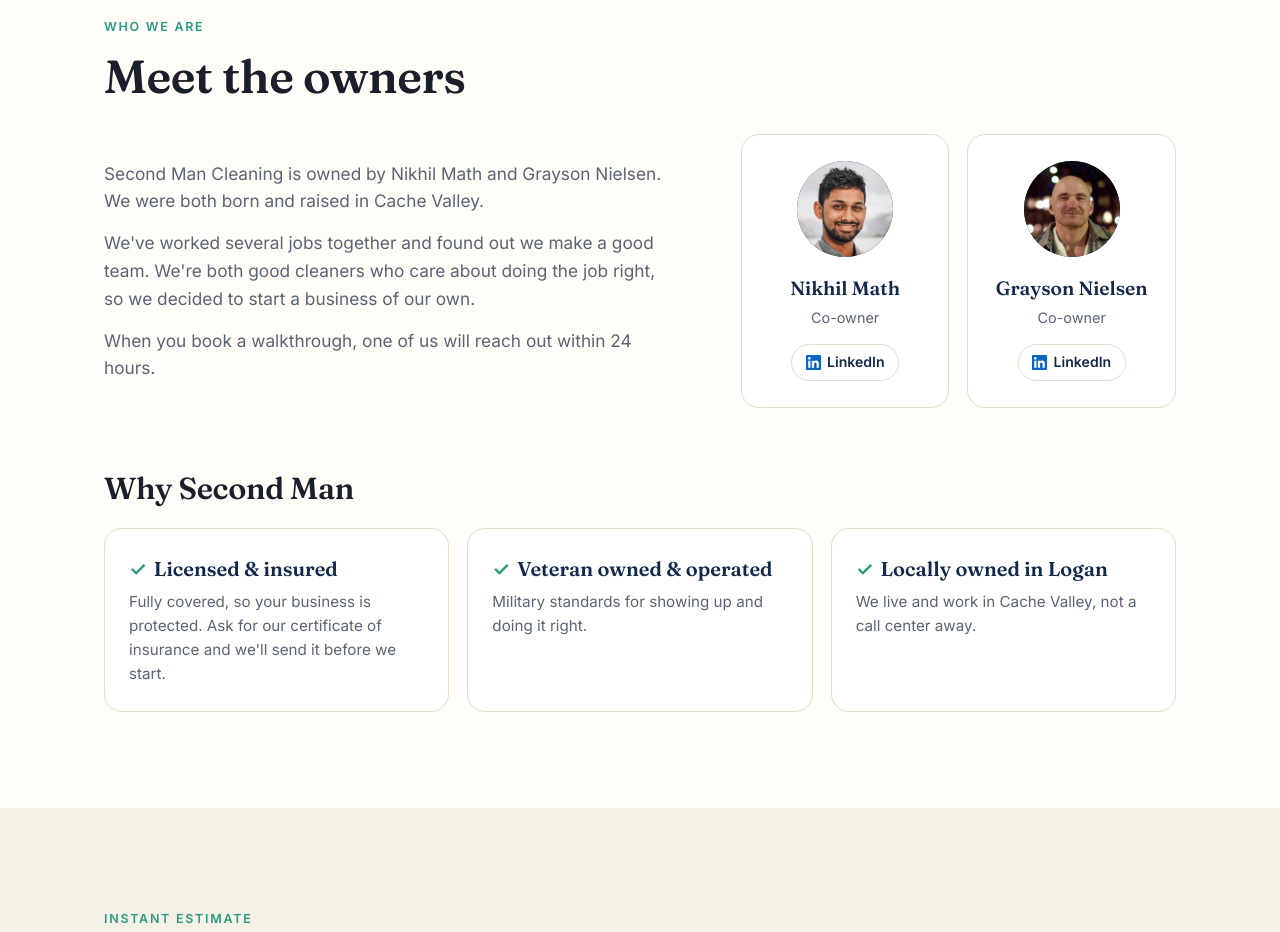
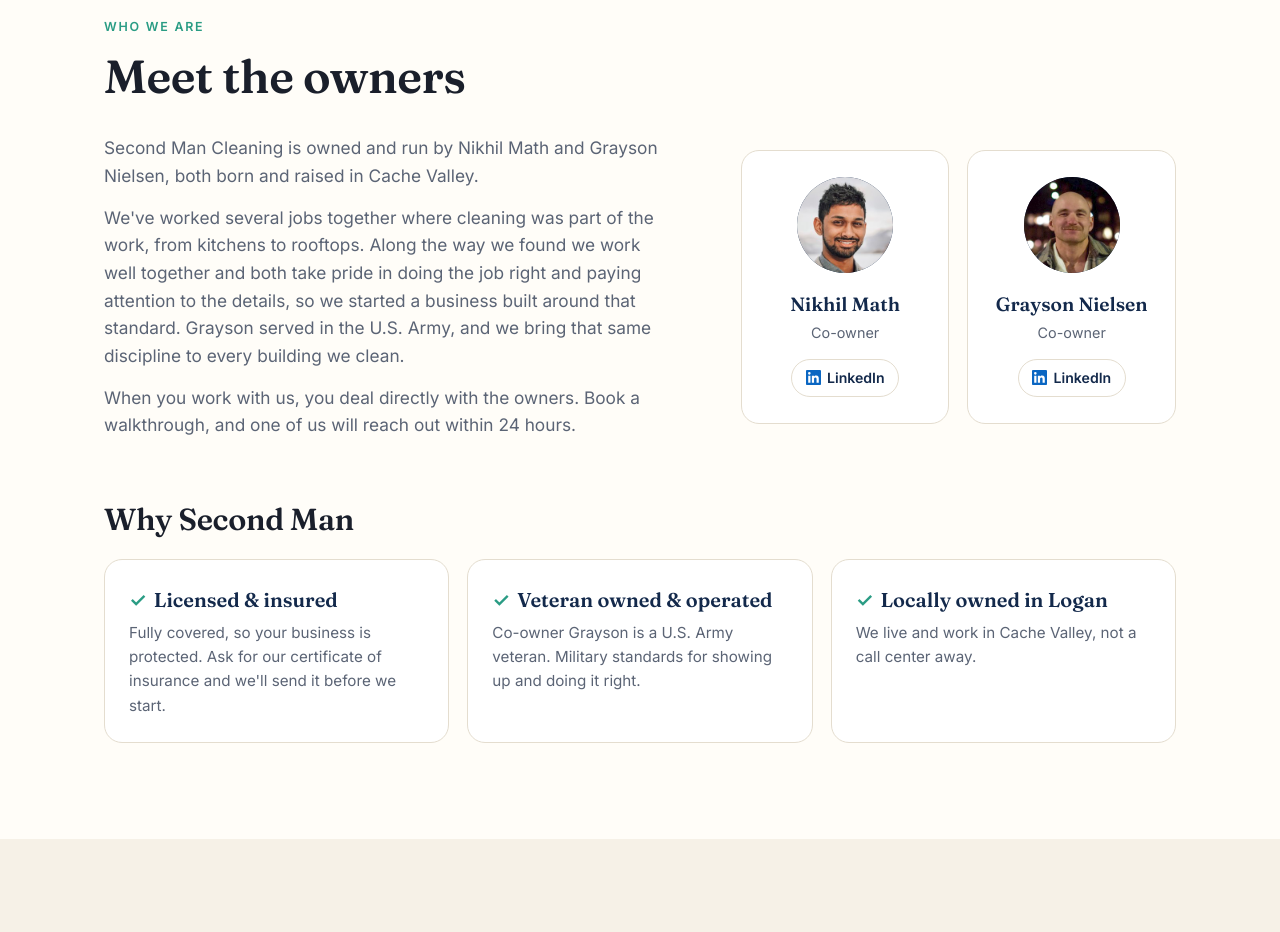
Before and after one commit to NikhilMath/Second-Man-Cleaning, a plain HTML site: page index.html in a window 1280 px wide. Shown: the part 2340-3272 px from the top of the page. Drawn offline with Linux system fonts and the light colour scheme.

Commit message:
Owners: tighten the story and say Grayson served in the U.S. Army
Rewrites the Meet the owners text (cleaning was part of the jobs we
worked together, from kitchens to rooftops; you deal directly with the
owners) and makes the Veteran owned card name Grayson's Army service.

Co-Authored-By: Claude Opus 5.5 <noreply@anthropic.com>

```diff
--- a/index.html
+++ b/index.html
@@ -194,9 +194,9 @@
     <h2>Meet the owners</h2>
     <div class="about">
       <div class="about-text">
-        <p>Second Man Cleaning is owned by Nikhil Math and Grayson Nielsen. We were both born and raised in Cache Valley.</p>
-        <p>We've worked several jobs together and found out we make a good team. We're both good cleaners who care about doing the job right, so we decided to start a business of our own.</p>
-        <p>When you book a walkthrough, one of us will reach out within 24 hours.</p>
+        <p>Second Man Cleaning is owned and run by Nikhil Math and Grayson Nielsen, both born and raised in Cache Valley.</p>
+        <p>We've worked several jobs together where cleaning was part of the work, from kitchens to rooftops. Along the way we found we work well together and both take pride in doing the job right and paying attention to the details, so we started a business built around that standard. Grayson served in the U.S. Army, and we bring that same discipline to every building we clean.</p>
+        <p>When you work with us, you deal directly with the owners. Book a walkthrough, and one of us will reach out within 24 hours.</p>
       </div>
       <div class="owners">
         <!-- Owner photos: 240x240 JPEGs in /assets/, shown as 96px circles. -->
@@ -209,7 +209,7 @@
     <!-- TRUST SIGNALS. Items marked "PLACEHOLDER" are hidden until you confirm them: delete the word `hidden` to show one. -->
     <div class="trust-grid">
       <div class="trust-item"><b>Licensed &amp; insured</b><p>Fully covered, so your business is protected. Ask for our certificate of insurance and we'll send it before we start.</p></div>
-      <div class="trust-item"><b>Veteran owned &amp; operated</b><p>Military standards for showing up and doing it right.</p></div>
+      <div class="trust-item"><b>Veteran owned &amp; operated</b><p>Co-owner Grayson is a U.S. Army veteran. Military standards for showing up and doing it right.</p></div>
       <div class="trust-item"><b>Locally owned in Logan</b><p>We live and work in Cache Valley, not a call center away.</p></div>
       <!-- PLACEHOLDER: confirm all staff are background-checked, then remove `hidden` -->
       <div class="trust-item" hidden><b>Background-checked staff</b><p>Every team member is screened before entering your building.</p></div>
```
